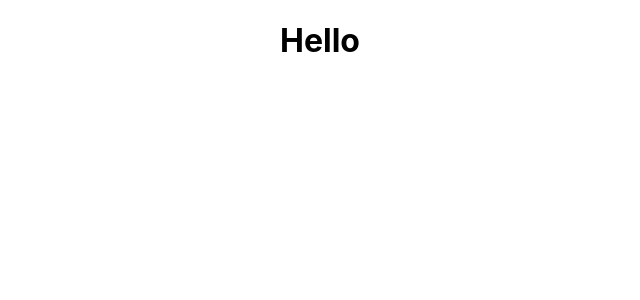
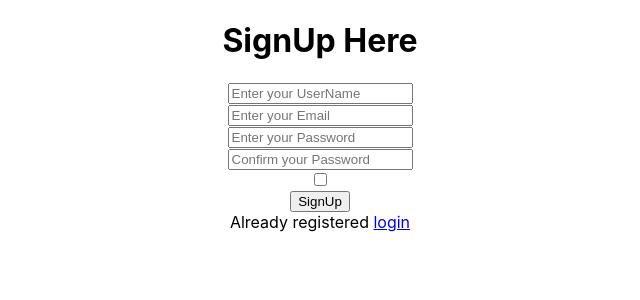
Before and after one commit to ArnabPratimSaha/POSTBOOK-frontend, a React (Create React App) app: page /signup in a window 1280 px wide. Shown: the top 300 px of the page, without its empty margins (320-960 px from the left). Built offline with nearby package versions, Linux system fonts and the light colour scheme.

Commit message:
added signup

```diff
--- a/package.json
+++ b/package.json
@@ -6,8 +6,10 @@
     "@testing-library/jest-dom": "^5.11.10",
     "@testing-library/react": "^11.2.6",
     "@testing-library/user-event": "^12.8.3",
+    "axios": "^0.21.1",
     "react": "^17.0.2",
     "react-dom": "^17.0.2",
+    "react-router-dom": "^5.2.0",
     "react-scripts": "4.0.3",
     "web-vitals": "^1.1.1"
   },
--- a/src/App.js
+++ b/src/App.js
@@ -1,9 +1,23 @@
 import './App.css';
+import { BrowserRouter as Router, Route, Link , Switch,  Redirect} from "react-router-dom";
+
+import SignUp from "./Pages/SignUp/SignUp"
+import LogIn from "./Pages/LogIn/LogIn"
 
 function App() {
   return (
     <div className="App">
-      <h1>Hello</h1>
+      <Router>
+      <Switch>
+        <Route path = "/login" exact>
+          <LogIn/>
+        </Route>
+        <Route path = "/signup" exact>
+          <SignUp/>
+        </Route>
+        <Redirect to="/login"/>
+      </Switch>
+      </Router>
     </div>
   );
 }
--- /dev/null
+++ b/src/Pages/LogIn/LogIn.jsx
@@ -0,0 +1,24 @@
+import React from "react"
+
+const LogIn=(()=>{
+
+    return(
+        <div>
+            <h1>LogIn Here</h1>
+            <form>
+                <input type="email" name="email" placeholder="Enter your Email"/>
+                <br/>
+                <input type="password" name="password1" placeholder="Enter your Password"/>
+                <br/>
+                <input type="checkbox"/>
+                <br/>
+                <button type="submit">LogIn</button>
+                <br/>
+                <span>Not registered yet ?<a href="/signup">SignUp</a></span>
+            </form>
+        </div>
+    );
+
+})
+
+export default LogIn;
--- /dev/null
+++ b/src/Pages/SignUp/SignUp.jsx
@@ -0,0 +1,62 @@
+import React,{useState} from "react"
+
+
+const SignUp=(()=>{
+
+    const [isUsernameValid, setisUsernameValid]=useState(true);
+    const [isEmailvalid, setisEmailvalid]=useState(true);
+    const [isPassword1, setisPassword1]=useState(true);
+    const [isPassword2, setisPassword2]=useState(true);
+
+    const onFormSubmitHandler=(event)=>{
+        event.preventDefault();
+
+        if(event.target.username.value.trim().length<5){
+            setisUsernameValid(false);
+        }
+
+        if(!event.target.email.value.trim()){
+            setisEmailvalid(false);
+        }
+
+        if(event.target.password1.value.trim().length<5){
+            setisPassword1(false);
+            }
+        if(!event.target.password2.value.trim()){
+            setisPassword2(false);
+            }
+            else if(event.target.password1.value!==event.target.password2.value)
+            {
+                setisPassword2(false);
+            }
+
+    }
+
+    return(
+        <div>
+            <h1>SignUp Here</h1>
+            <form onSubmit={onFormSubmitHandler}>
+                <input type="text" name="username" placeholder="Enter your UserName"/>
+                <br/>
+                {!isUsernameValid && <p>UserName Not valid</p>}
+                <input type="email" name="email" placeholder="Enter your Email"/>
+                <br/>
+                {!isEmailvalid && <p>email Not valid</p>}
+                <input type="password" name="password1" placeholder="Enter your Password"/>
+                <br/>
+                {!isPassword1 && <p>password Not valid</p>}
+                <input type="password" name="password2" placeholder="Confirm your Password"/>
+                <br/>
+                {!isPassword2 && <p>password Not valid</p>}
+                <input type="checkbox"/>
+                <br/>
+                <button type="submit">SignUp</button>
+                <br/>
+                <span>Already registered <a href="/login">login</a></span>
+            </form>
+        </div>
+    );
+
+})
+
+export default SignUp;
```
Also changed, not shown: src/Pages/LogIn/LogIn.css (added), src/Pages/SignUp/SignUp.css (added), 1 other file (tests, documents, lock files or other folders).
